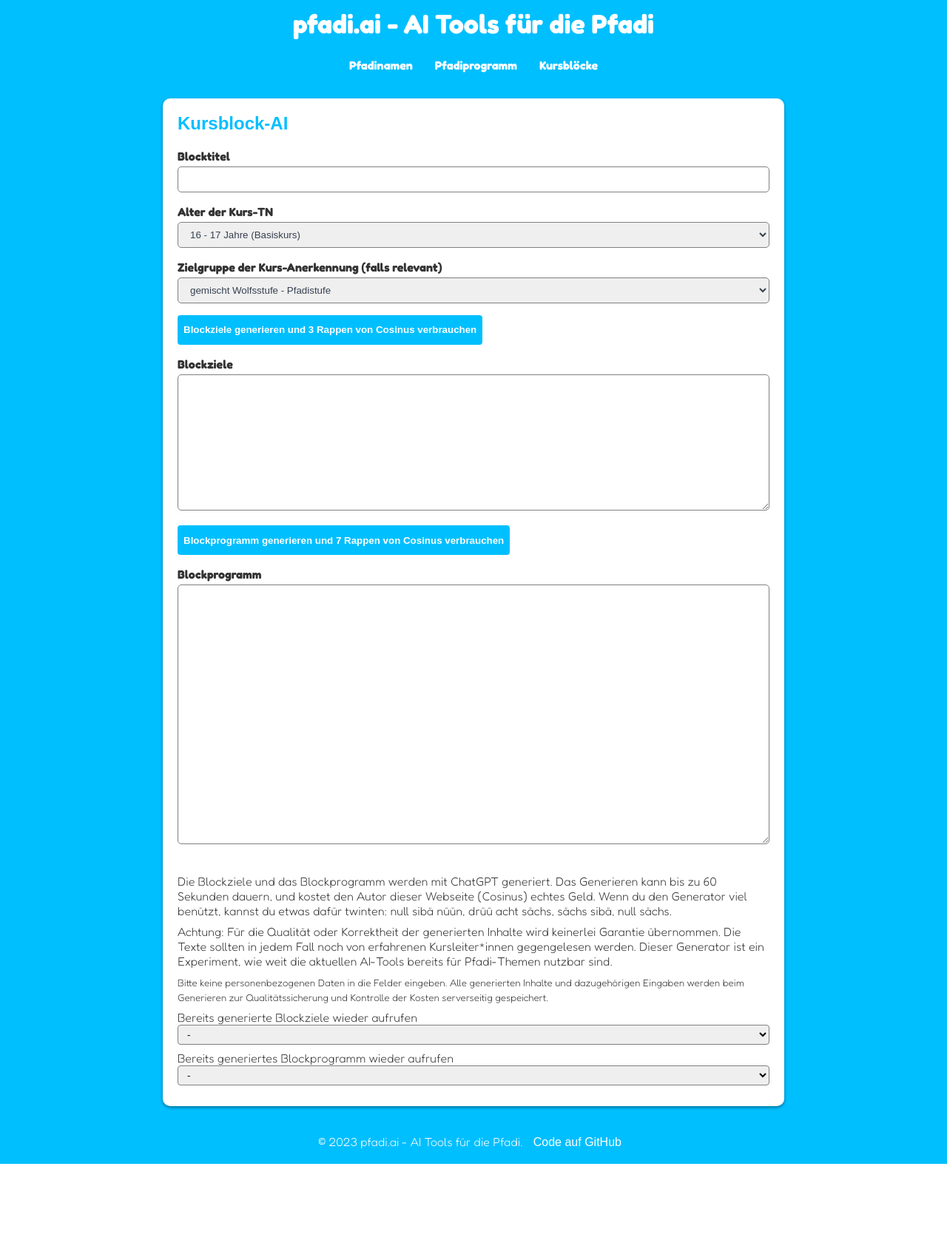
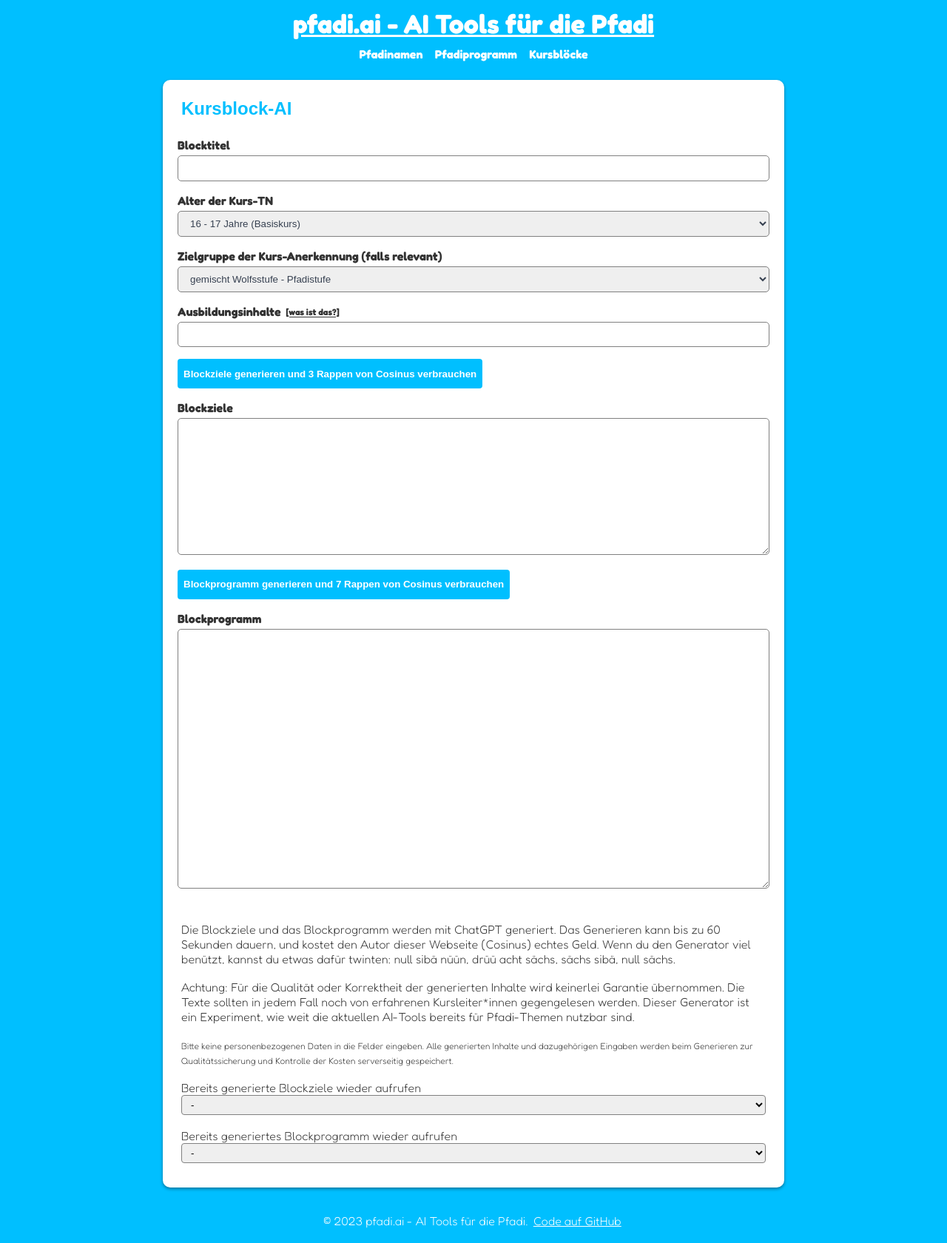
Before and after one commit to carlobeltrame/pfadi.ai, a PHP site: page /kursblock in a window 1280 px wide. Shown: the whole page at 74% size. Before the commit the page ends 1573 px from the top, so only its background shows below. Run offline with PHP 8.4, Linux system fonts and the light colour scheme; some web fonts are replaced.

Commit message:
Add Ausbildungsinhalte parameter for better control

```diff
--- a/kursblock/db-setup.sql
+++ b/kursblock/db-setup.sql
@@ -3,6 +3,7 @@ CREATE TABLE `kursblock_goals` (
                                    `title` varchar(2048) COLLATE utf8mb4_unicode_ci NOT NULL,
                                    `age_group` varchar(255) COLLATE utf8mb4_unicode_ci NOT NULL,
                                    `target_group` varchar(255) COLLATE utf8mb4_unicode_ci NOT NULL,
+                                   `contents` varchar(2048) COLLATE utf8mb4_unicode_ci NOT NULL,
                                    `goals` text COLLATE utf8mb4_unicode_ci NOT NULL,
                                    `cost` float NOT NULL,
                                    `created_at` timestamp NOT NULL DEFAULT CURRENT_TIMESTAMP
@@ -13,6 +14,7 @@ CREATE TABLE `kursblock_programme` (
                                      `title` varchar(2048) COLLATE utf8mb4_unicode_ci NOT NULL,
                                      `age_group` varchar(255) COLLATE utf8mb4_unicode_ci NOT NULL,
                                      `target_group` varchar(255) COLLATE utf8mb4_unicode_ci NOT NULL,
+                                     `contents` varchar(2048) COLLATE utf8mb4_unicode_ci NOT NULL,
                                      `goals` text COLLATE utf8mb4_unicode_ci NOT NULL,
                                      `programme` text COLLATE utf8mb4_unicode_ci NOT NULL,
                                      `cost` float NOT NULL,
--- a/kursblock/index.html
+++ b/kursblock/index.html
@@ -11,6 +11,7 @@
       document.querySelector('#title'),
       document.querySelector('#age_group'),
       document.querySelector('#target_group'),
+      document.querySelector('#contents'),
       document.querySelector('#goals_submit'),
       document.querySelector('#goals'),
       document.querySelector('#programme_submit'),
@@ -63,12 +64,14 @@
     const title = document.querySelector('#title')
     const ageGroup = document.querySelector('#age_group')
     const targetGroup = document.querySelector('#target_group')
+    const contents = document.querySelector('#contents')
     const goals = document.querySelector('#goals')
     const programme = document.querySelector('#programme')
     const programmeHistorySelect = document.querySelector('#programme_history_select')
     title.value = data.title
     ageGroup.value = data.ageGroup
     targetGroup.value = data.targetGroup.toLowerCase()
+    contents.value = data.contents || ''
     goals.value = data.message
     programme.value = ''
     programmeHistorySelect.value = '0'
@@ -138,12 +141,14 @@
     const title = document.querySelector('#title')
     const ageGroup = document.querySelector('#age_group')
     const targetGroup = document.querySelector('#target_group')
+    const contents = document.querySelector('#contents')
     const goals = document.querySelector('#goals')
     const programme = document.querySelector('#programme')
     const goalsHistorySelect = document.querySelector('#goals_history_select')
     title.value = data.title
     ageGroup.value = data.ageGroup
     targetGroup.value = data.targetGroup.toLowerCase()
+    contents.value = data.contents || ''
     goals.value = data.goals
     programme.value = data.message
     goalsHistorySelect.value = '0'
@@ -202,7 +207,7 @@
 </head>
 <body>
 <header>
-  <a href="/"><h1>pfadi.ai - AI Tools für die Pfadi</h1></a>
+  <h1><a href="/">pfadi.ai - AI Tools für die Pfadi</a></h1>
 </header>
 
 <nav>
@@ -245,6 +250,10 @@
         <option value="gemischt" selected="selected">gemischt Wolfsstufe - Pfadistufe</option>
         <option value="piostufe">Piostufe</option>
       </select>
+    </div>
+    <div class="generator-input-group">
+      <label for="contents" class="generator-label">Ausbildungsinhalte <small><a href="https://pfadi.swiss/media/files/51/1_ausbildungskurse_de_rz_low_23.pdf#page=29" target="_blank">[was ist das?]</a></small></label>
+      <input type="text" id="contents" name="contents" class="generator-input" required maxlength="256">
     </div>
     <div class="generator-submit-row">
       <button id="goals_submit" type="submit" class="generator-submit">Blockziele generieren und 3 Rappen von Cosinus verbrauchen</button>
--- a/samstag/index.html
+++ b/samstag/index.html
@@ -316,7 +316,7 @@
 </head>
 <body>
 <header>
-  <a href="/"><h1>pfadi.ai - AI Tools für die Pfadi</h1></a>
+  <h1><a href="/">pfadi.ai - AI Tools für die Pfadi</a></h1>
 </header>
 
 <nav>
--- a/styles.css
+++ b/styles.css
@@ -47,7 +47,7 @@
 /* Reset some default styles for consistency */
 body, h1, h2, p, ul {
     margin: 0;
-    padding: 0;
+    padding: 5px;
 }
 
 /* Set a playful, futuristic font */
@@ -118,7 +118,7 @@ section p {
 }
 
 /* "Try it now" button styles */
-a {
+a.cta {
     display: inline-block;
     padding: 10px;
     background-color: #00bfff;
@@ -129,8 +129,23 @@ a {
     transition: background-color 0.3s ease;
 }
 
+a.cta:hover {
+    background-color: #0080ff;
+}
+
+a {
+    padding: 0.2rem;
+    color: inherit;
+    border-radius: 5px;
+    transition: background-color 0.3s ease;
+}
+
 a:hover {
     background-color: #0080ff;
+}
+
+small {
+    font-size: 75%;
 }
 
 /* Footer styles */
@@ -207,6 +222,7 @@ footer {
     flex-grow: 0;
     border-radius: 0;
     border-left: none;
+    transition: background-color 0.3s ease;
 }
 
 .generator-input-with-addons button.generator-input-addon:disabled {
@@ -241,6 +257,7 @@ footer {
     border-radius: 4px;
     border: none;
     color: white;
+    transition: background-color 0.3s ease;
 }
 
 .generator-submit:disabled {
```
Also changed, not shown: index.html (+4 -4 lines), kursblock/requestGoals.php (+8 -3 lines), kursblock/requestProgramme.php (+6 -3 lines).
